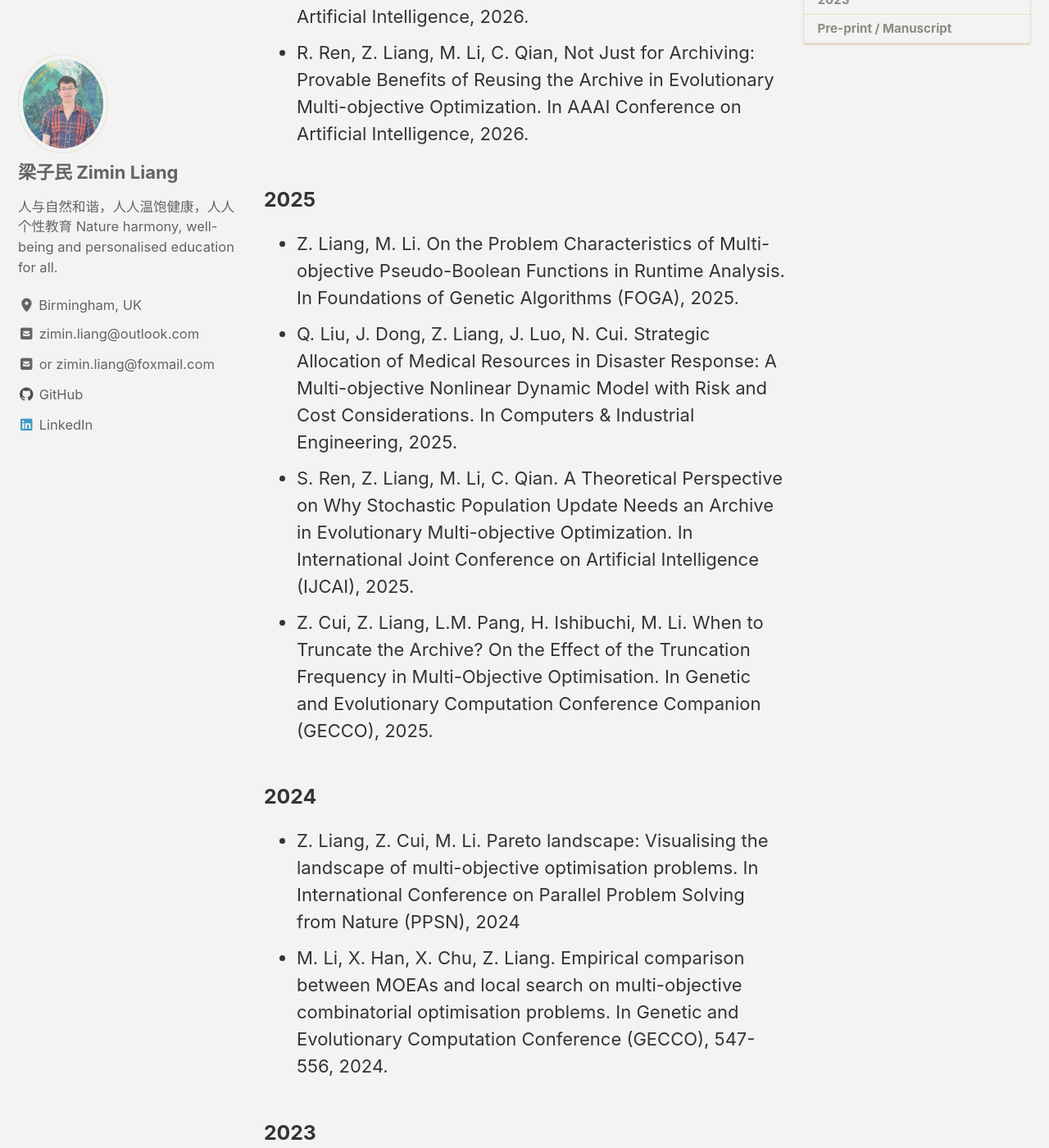
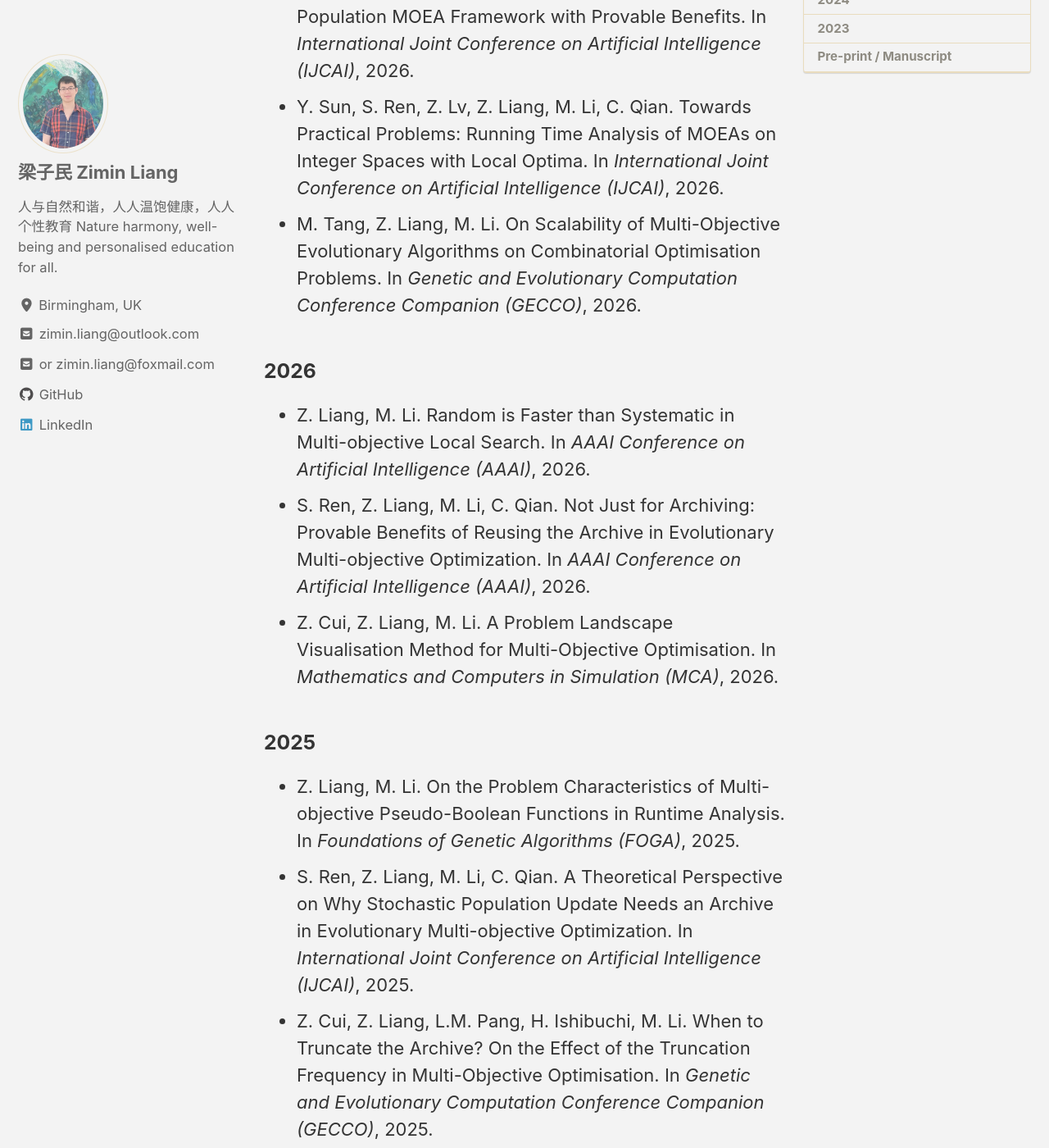
Before and after one commit to Zim-L/Zim-L.github.io, a Jekyll site: the page built from pages/publication.md, in a window 1280 px wide and 1400 px high, scrolled down 326 px. Shown: the whole window at 82% size. Built offline with Jekyll 4.4.1, drawn with Linux system fonts in a browser that asks for light colours; cached includes are drawn as plain includes; some of the changed text lies outside the part shown.

Commit message:
Update publication.md

```diff
--- a/pages/publication.md
+++ b/pages/publication.md
@@ -7,21 +7,27 @@ toc: true
 ---
 
 ### To Appear
- - Z. Liang, M. Li. Random is Faster than Systematic in Multi-objective Local Search. In AAAI Conference on Artificial Intelligence, 2026.
- - R. Ren, Z. Liang, M. Li, C. Qian, Not Just for Archiving: Provable Benefits of Reusing the Archive in Evolutionary Multi-objective Optimization. In AAAI Conference on Artificial Intelligence, 2026.
+ - C. Jiang, S. Ren, Z. Liang, M. Li, C. Qian. One for Exploration and Another for Exploitation: A Dual-Population MOEA Framework with Provable Benefits. In *International Joint Conference on Artificial Intelligence (IJCAI)*, 2026.
+ - Y. Sun, S. Ren, Z. Lv, Z. Liang, M. Li, C. Qian. Towards Practical Problems: Running Time Analysis of MOEAs on Integer Spaces with Local Optima. In *International Joint Conference on Artificial Intelligence (IJCAI)*, 2026.
+ - M. Tang, Z. Liang, M. Li. On Scalability of Multi-Objective Evolutionary Algorithms on Combinatorial Optimisation Problems. In *Genetic and Evolutionary Computation Conference Companion (GECCO)*, 2026.
+
+### 2026
+ - Z. Liang, M. Li. Random is Faster than Systematic in Multi-objective Local Search. In *AAAI Conference on Artificial Intelligence (AAAI)*, 2026.
+ - S. Ren, Z. Liang, M. Li, C. Qian. Not Just for Archiving: Provable Benefits of Reusing the Archive in Evolutionary Multi-objective Optimization. In *AAAI Conference on Artificial Intelligence (AAAI)*, 2026.
+ - Z. Cui, Z. Liang, M. Li. A Problem Landscape Visualisation Method for Multi-Objective Optimisation. In *Mathematics and Computers in Simulation (MCA)*, 2026.
 
 ### 2025
- - Z. Liang, M. Li. On the Problem Characteristics of Multi-objective Pseudo-Boolean Functions in Runtime Analysis. In Foundations of Genetic Algorithms (FOGA), 2025.
- - Q. Liu, J. Dong, Z. Liang, J. Luo, N. Cui. Strategic Allocation of Medical Resources in Disaster Response: A Multi-objective Nonlinear Dynamic Model with Risk and Cost Considerations. In Computers & Industrial Engineering, 2025.
- - S. Ren, Z. Liang, M. Li, C. Qian. A Theoretical Perspective on Why Stochastic Population Update Needs an Archive in Evolutionary Multi-objective Optimization. In International Joint Conference on Artificial Intelligence (IJCAI), 2025.
- - Z. Cui, Z. Liang, L.M. Pang, H. Ishibuchi, M. Li. When to Truncate the Archive? On the Effect of the Truncation Frequency in Multi-Objective Optimisation. In Genetic and Evolutionary Computation Conference Companion (GECCO), 2025.
+ - Z. Liang, M. Li. On the Problem Characteristics of Multi-objective Pseudo-Boolean Functions in Runtime Analysis. In *Foundations of Genetic Algorithms (FOGA)*, 2025.
+ - S. Ren, Z. Liang, M. Li, C. Qian. A Theoretical Perspective on Why Stochastic Population Update Needs an Archive in Evolutionary Multi-objective Optimization. In *International Joint Conference on Artificial Intelligence (IJCAI)*, 2025.
+ - Z. Cui, Z. Liang, L.M. Pang, H. Ishibuchi, M. Li. When to Truncate the Archive? On the Effect of the Truncation Frequency in Multi-Objective Optimisation. In *Genetic and Evolutionary Computation Conference Companion (GECCO)*, 2025.
+ - N. Cui, Q. Liu, J. Dong, Z. Liang, J. Luo. Strategic Allocation of Medical Resources in Disaster Response: A Multi-objective Nonlinear Dynamic Model with Risk and Cost Considerations. In *Computers & Industrial Engineering (CAIE)*, 2025.
 
 ### 2024
- - Z. Liang, Z. Cui, M. Li. Pareto landscape: Visualising the landscape of multi-objective optimisation problems. In International Conference on Parallel Problem Solving from Nature (PPSN), 2024
- - M. Li, X. Han, X. Chu, Z. Liang. Empirical comparison between MOEAs and local search on multi-objective combinatorial optimisation problems. In Genetic and Evolutionary Computation Conference (GECCO), 547-556, 2024.
+ - Z. Liang, Z. Cui, M. Li. Pareto Landscape: Visualising the Landscape of Multi-objective Optimisation Problems. In *International Conference on Parallel Problem Solving from Nature (PPSN)*, 2024.
+ - M. Li, X. Han, X. Chu, Z. Liang. Empirical Comparison Between MOEAs and Local Search on Multi-objective Combinatorial Optimisation Problems. In *Genetic and Evolutionary Computation Conference (GECCO)*, 547–556, 2024.
 
 ### 2023
- - Z. Liang,  M. Li, P. K. Lehre. Non-elitist evolutionary multi-objective optimisation: Proof-of-principle results. In Genetic and Evolutionary Computation Conference (GECCO) Companion, 383-386, 2023.
+ - Z. Liang, M. Li, P. K. Lehre. Non-elitist Evolutionary Multi-objective Optimisation: Proof-of-principle Results. In *Genetic and Evolutionary Computation Conference Companion (GECCO)*, 383–386, 2023.
 
 ---
 
```
